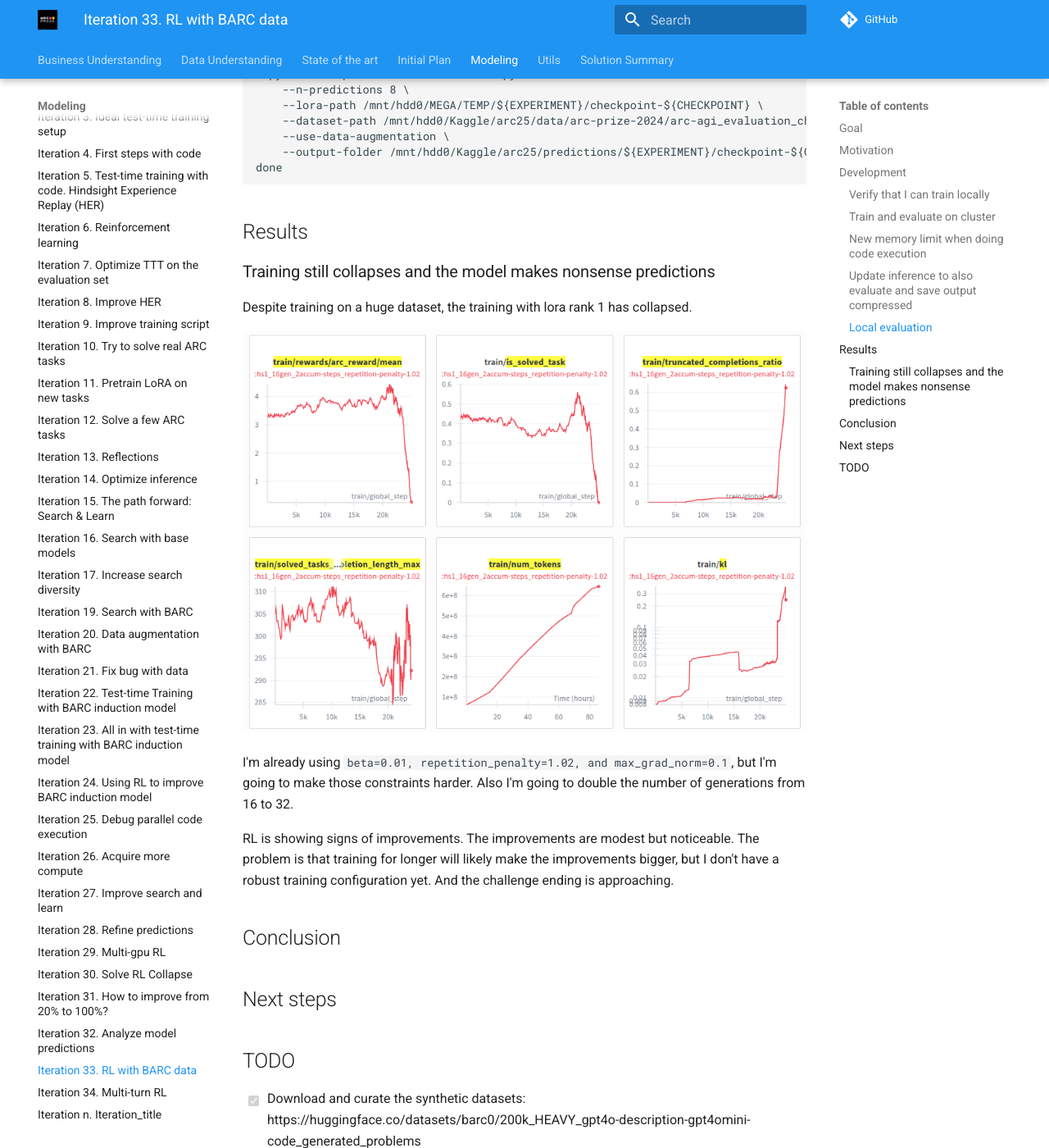
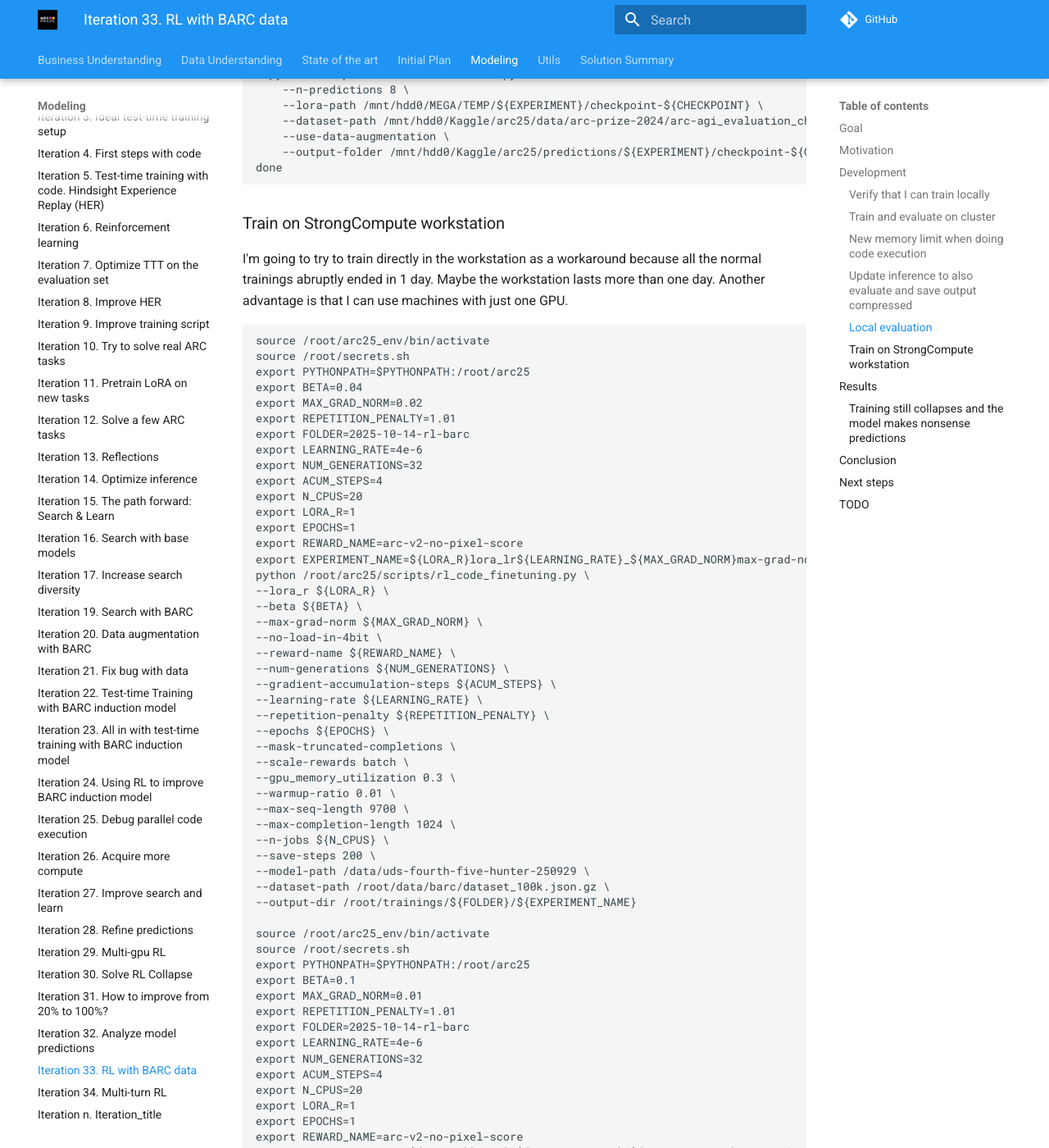
Before and after one commit to ironbar/arc25, an MkDocs documentation site: the page built from docs/modeling/Iteration_33_rl_barc.md, in a window 1280 px wide and 1400 px high, scrolled down 6682 px. Shown: the whole window at 82% size. Built offline with MkDocs 1.6.1 and Material for MkDocs 9.7.7, drawn with Linux system fonts in a browser that asks for light colours; comment, search, counter and statistics services are not loaded; some of the changed text lies outside the part shown.

Commit message:
trying to train in strong compute workstations

````diff
--- a/docs/modeling/Iteration_33_rl_barc.md
+++ b/docs/modeling/Iteration_33_rl_barc.md
@@ -351,6 +351,91 @@
 done
 ```
 
+### Train on StrongCompute workstation
+
+I'm going to try to train directly in the workstation as a workaround because all the normal trainings
+abruptly ended in 1 day. Maybe the workstation lasts more than one day. Another advantage is that I
+can use machines with just one GPU.
+
+```bash
+source /root/arc25_env/bin/activate
+source /root/secrets.sh
+export PYTHONPATH=$PYTHONPATH:/root/arc25
+export BETA=0.04
+export MAX_GRAD_NORM=0.02
+export REPETITION_PENALTY=1.01
+export FOLDER=2025-10-14-rl-barc
+export LEARNING_RATE=4e-6
+export NUM_GENERATIONS=32
+export ACUM_STEPS=4
+export N_CPUS=20
+export LORA_R=1
+export EPOCHS=1
+export REWARD_NAME=arc-v2-no-pixel-score
+export EXPERIMENT_NAME=${LORA_R}lora_lr${LEARNING_RATE}_${MAX_GRAD_NORM}max-grad-norm_${REWARD_NAME}_${NUM_GENERATIONS}gen_${ACUM_STEPS}accum-steps_repetition-penalty-${REPETITION_PENALTY}_masked-truncate_unquantized_beta${BETA}
+python /root/arc25/scripts/rl_code_finetuning.py \
+--lora_r ${LORA_R} \
+--beta ${BETA} \
+--max-grad-norm ${MAX_GRAD_NORM} \
+--no-load-in-4bit \
+--reward-name ${REWARD_NAME} \
+--num-generations ${NUM_GENERATIONS} \
+--gradient-accumulation-steps ${ACUM_STEPS} \
+--learning-rate ${LEARNING_RATE} \
+--repetition-penalty ${REPETITION_PENALTY} \
+--epochs ${EPOCHS} \
+--mask-truncated-completions \
+--scale-rewards batch \
+--gpu_memory_utilization 0.3 \
+--warmup-ratio 0.01 \
+--max-seq-length 9700 \
+--max-completion-length 1024 \
+--n-jobs ${N_CPUS} \
+--save-steps 200 \
+--model-path /data/uds-fourth-five-hunter-250929 \
+--dataset-path /root/data/barc/dataset_100k.json.gz \
+--output-dir /root/trainings/${FOLDER}/${EXPERIMENT_NAME}
+
+source /root/arc25_env/bin/activate
+source /root/secrets.sh
+export PYTHONPATH=$PYTHONPATH:/root/arc25
+export BETA=0.1
+export MAX_GRAD_NORM=0.01
+export REPETITION_PENALTY=1.01
+export FOLDER=2025-10-14-rl-barc
+export LEARNING_RATE=4e-6
+export NUM_GENERATIONS=32
+export ACUM_STEPS=4
+export N_CPUS=20
+export LORA_R=1
+export EPOCHS=1
+export REWARD_NAME=arc-v2-no-pixel-score
+export EXPERIMENT_NAME=${LORA_R}lora_lr${LEARNING_RATE}_${MAX_GRAD_NORM}max-grad-norm_${REWARD_NAME}_${NUM_GENERATIONS}gen_${ACUM_STEPS}accum-steps_repetition-penalty-${REPETITION_PENALTY}_masked-truncate_unquantized_beta${BETA}
+python /root/arc25/scripts/rl_code_finetuning.py \
+--lora_r ${LORA_R} \
+--beta ${BETA} \
+--max-grad-norm ${MAX_GRAD_NORM} \
+--no-load-in-4bit \
+--reward-name ${REWARD_NAME} \
+--num-generations ${NUM_GENERATIONS} \
+--gradient-accumulation-steps ${ACUM_STEPS} \
+--learning-rate ${LEARNING_RATE} \
+--repetition-penalty ${REPETITION_PENALTY} \
+--epochs ${EPOCHS} \
+--mask-truncated-completions \
+--scale-rewards batch \
+--gpu_memory_utilization 0.3 \
+--warmup-ratio 0.01 \
+--max-seq-length 9700 \
+--max-completion-length 1024 \
+--n-jobs ${N_CPUS} \
+--save-steps 200 \
+--model-path /data/uds-fourth-five-hunter-250929 \
+--dataset-path /root/data/barc/dataset_100k.json.gz \
+--output-dir /root/trainings/${FOLDER}/${EXPERIMENT_NAME}
+```
+
+
 ## Results
 
 ### Training still collapses and the model makes nonsense predictions
````
Also changed, not shown: docs/modeling/Iteration_26_more_compute.md (+4 -2 lines).
